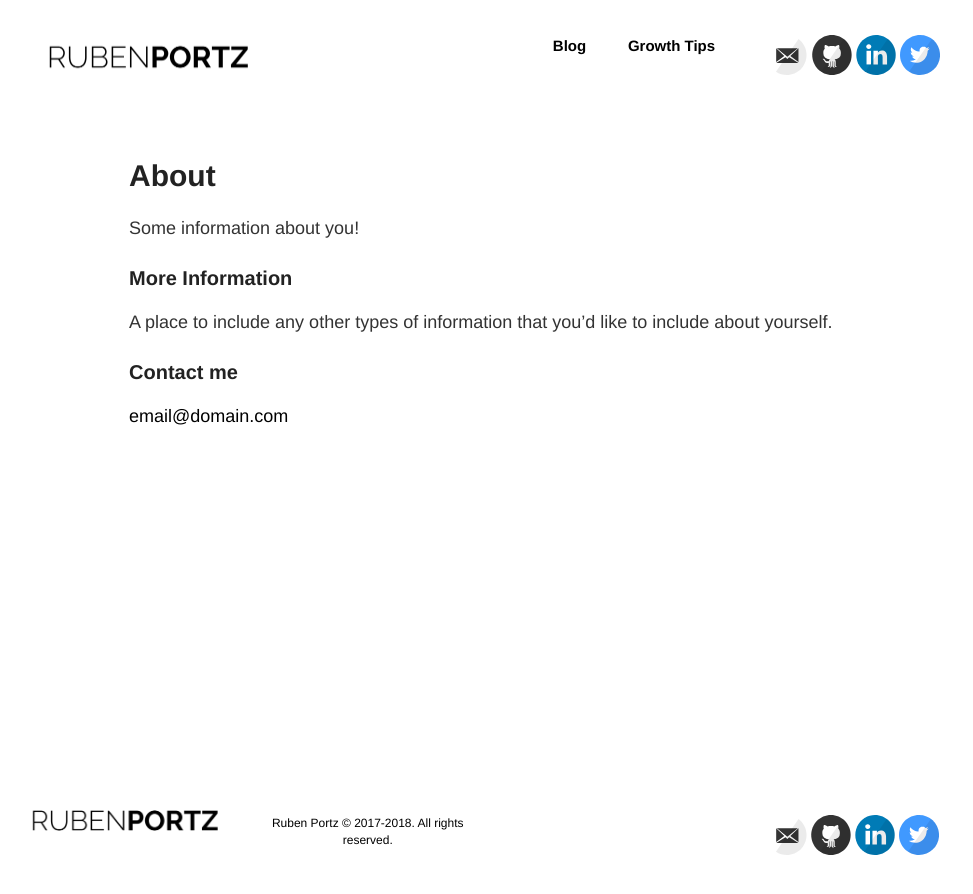
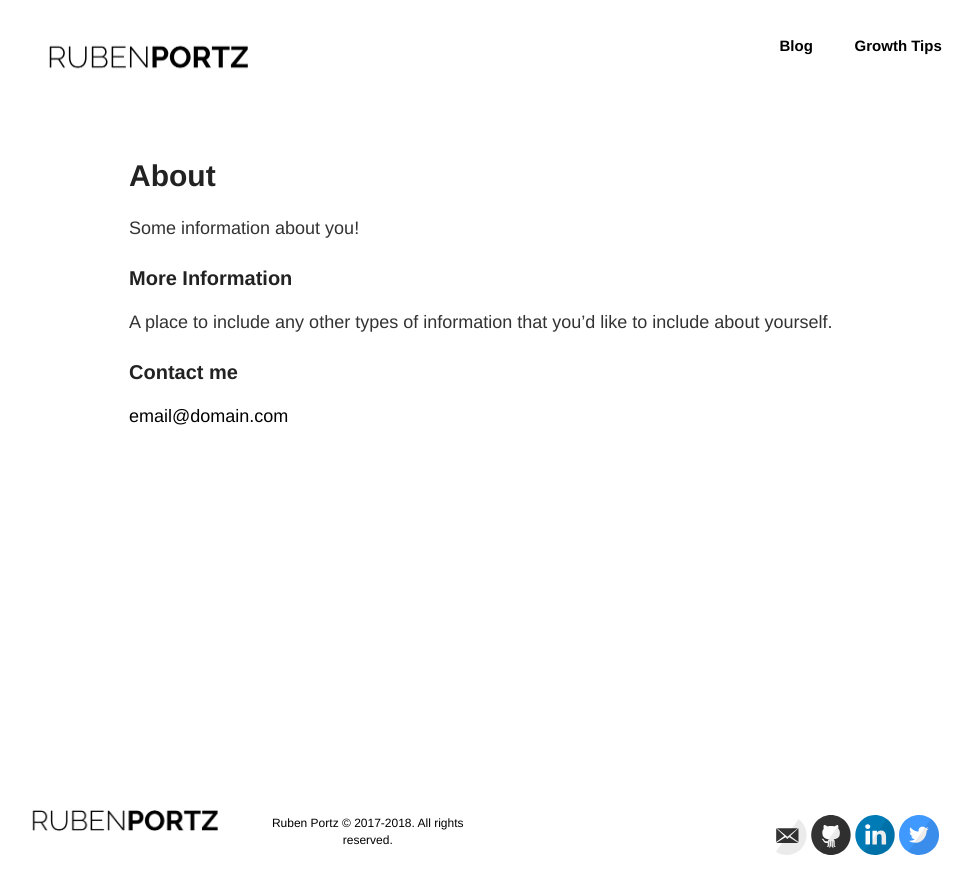
Before and after one commit to rubenportz/Ruben-Portz, a Jekyll site: the page built from about.md, in a window 1280 px wide. Shown: the top 894 px of the page, without its empty margins (151-1124 px from the left). Built offline with Jekyll 4.4.1, drawn with Linux system fonts in a browser that asks for light colours.

Commit message:
Update header.html

```diff
--- a/_includes/header.html
+++ b/_includes/header.html
@@ -18,31 +18,27 @@
 .wrapper-head > div {
   padding: 1em;
   color: #d9480f;
-}.wrapper-head {
+}
+
+.wrapper-head {
   display: grid;
   grid-template-columns: repeat(4, 1fr);
   grid-gap: 10px;
   grid-auto-rows: minmax(100px, auto);
 }
-.header-logo {
+
+ .header-logo {
   grid-column: 1 / 1;
   grid-row: 1;
 }
-.blog-menu {
-  grid-column: 3;
+
+ .blog-menu {
+  grid-column: 4;
   grid-row: 1;
   text-align:center;
 }
-.contact-menu {
-  grid-column: 4;
-  grid-row: 1;
-}
 
-.contact-menu:hover{
-    background-color: #0f5e89;
-}
-
-a:link {
+ a:link {
     color: black;
     background-color: transparent;
     text-decoration: none;
@@ -61,7 +57,7 @@ a:visited {
 <div class="wrapper-head">
   <div class="header-logo"><img src="/images/RUBENPORTZ.png" alt="Ruben Portz Logo" style="max-width:250px;height:auto;"></div>
   <div class="blog-menu"><a href="/blog">Blog</a> &nbsp &nbsp &nbsp &nbsp &nbsp<a href="/Growth-tips">Growth Tips</a></div>
-  <div class="contact-menu">{% include svg-icons.html %}</div>
+
 
 </header>
  </html>
```
